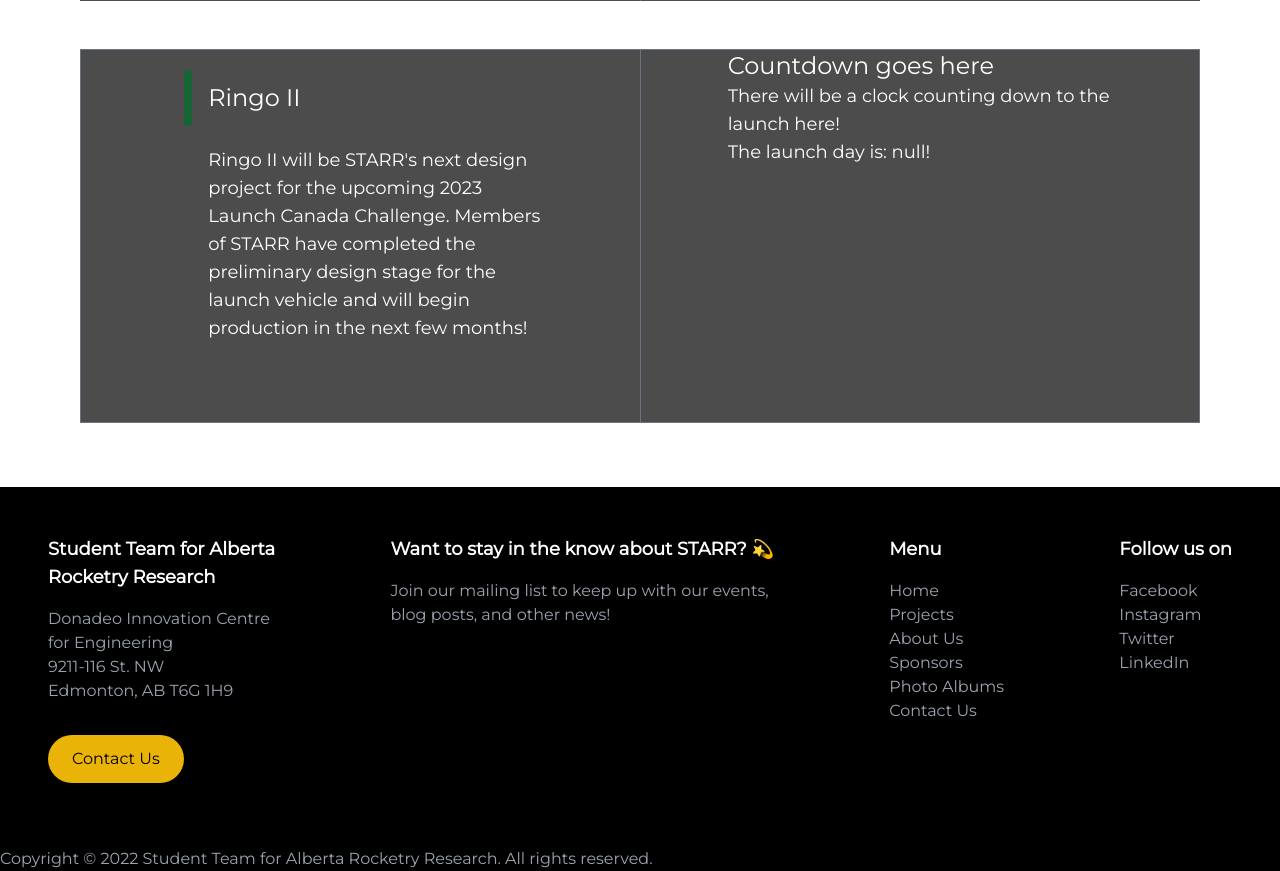
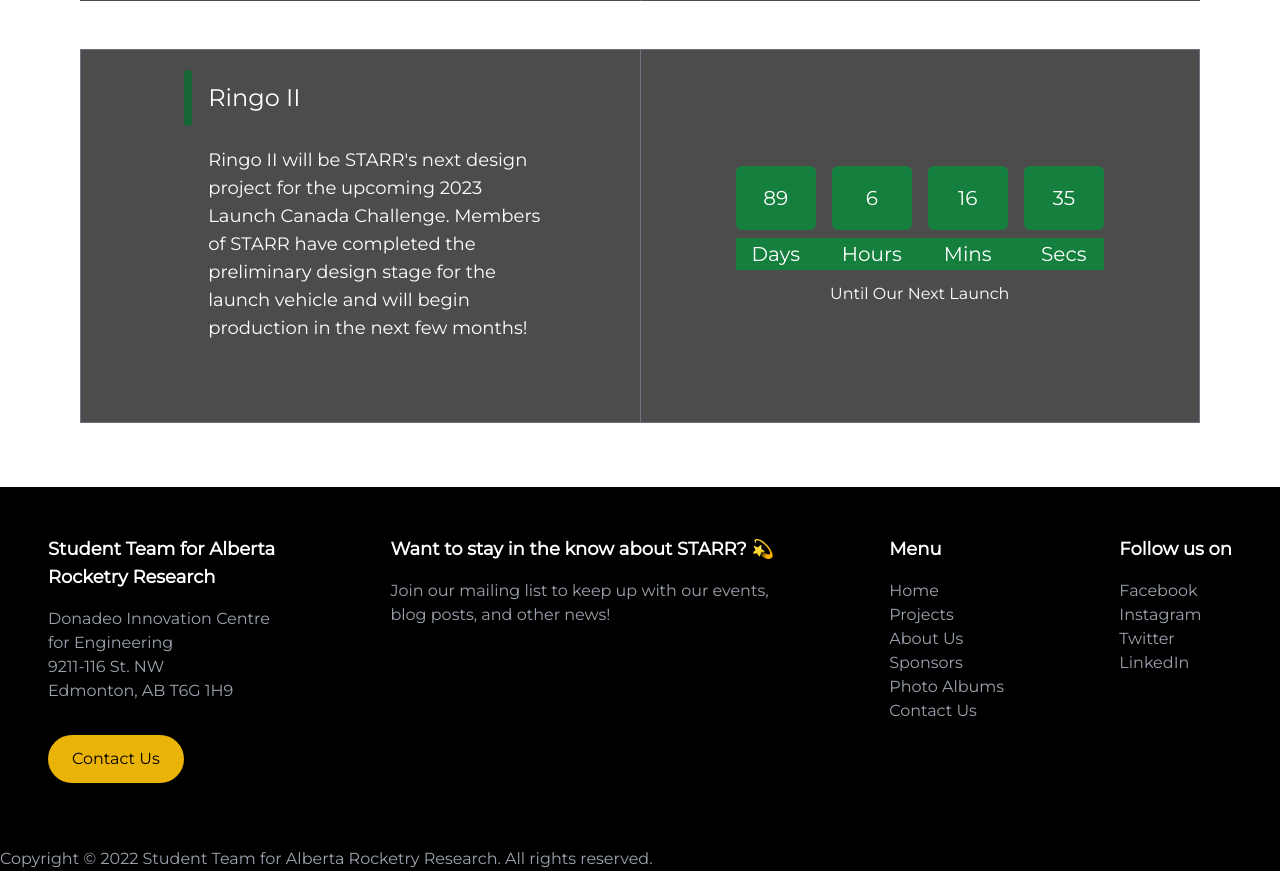
Before and after one commit to UASTARR/uastarr-website, a Flask app: page /projects in a window 1280 px wide. Shown: the part 1111-1982 px from the top of the page. Run offline with Flask 3, Linux system fonts and the light colour scheme.

Commit message:
Clock added

```diff
--- a/application/routes.py
+++ b/application/routes.py
@@ -16,7 +16,7 @@
     relative_path = "application\databases\main.db"
     conn = sqlite3.connect(relative_path)
     cursor = conn.cursor()
-    cursor.execute("SELECT imgref FROM sponsors;")
+    cursor.execute("SELECT imgref FROM sponsors WHERE mainpage = 1 AND hidden = 0;")
     rows = cursor.fetchall()
     sponsors = list()
     for row in rows:
@@ -29,8 +29,8 @@
 
 @application.route('/projects')
 def projects():
-
-    return render_template('projects.html', value="null")
+    launch_date = "2023-08-28T12:00:00"
+    return render_template('projects.html', value="null", launch_date=launch_date)
 
 @application.route('/sponsors')
 def sponsors():
@@ -41,7 +41,7 @@
     relative_path = "application\databases\main.db"
     conn = sqlite3.connect(relative_path)
     cursor = conn.cursor()
-    cursor.execute("SELECT name, description, imgref FROM sponsors;")
+    cursor.execute("SELECT name, description, imgref FROM sponsors WHERE hidden = 0;")
     rows = cursor.fetchall()
     sponsors = list()
     i=0
--- a/application/static/dist/main.css
+++ b/application/static/dist/main.css
@@ -767,6 +767,10 @@
   width: 13rem;
 }
 
+.w-4 {
+  width: 1rem;
+}
+
 .w-112 {
   width: 28rem;
 }
@@ -920,6 +924,18 @@
   margin-left: calc(3rem * calc(1 - var(--tw-space-x-reverse)));
 }
 
+.space-y-3 > :not([hidden]) ~ :not([hidden]) {
+  --tw-space-y-reverse: 0;
+  margin-top: calc(0.75rem * calc(1 - var(--tw-space-y-reverse)));
+  margin-bottom: calc(0.75rem * var(--tw-space-y-reverse));
+}
+
+.space-y-2 > :not([hidden]) ~ :not([hidden]) {
+  --tw-space-y-reverse: 0;
+  margin-top: calc(0.5rem * calc(1 - var(--tw-space-y-reverse)));
+  margin-bottom: calc(0.5rem * var(--tw-space-y-reverse));
+}
+
 .overflow-hidden {
   overflow: hidden;
 }
@@ -954,6 +970,10 @@
 
 .rounded-3xl {
   border-radius: 1.5rem;
+}
+
+.rounded-md {
+  border-radius: 0.375rem;
 }
 
 .rounded-b-2xl {
--- a/application/static/scripts.js
+++ b/application/static/scripts.js
@@ -1,3 +1,45 @@
+
+  function startCountdown(date) {
+    // Set the countdown end date and time
+    const countdownDate = new Date(date).getTime();
+
+    function updateCountdown() {
+      // Get the current date and time
+      const now = new Date().getTime();
+
+      // Calculate the time remaining
+      const timeRemaining = countdownDate - now;
+
+      // Calculate days, hours, minutes, and seconds
+      const days = Math.floor(timeRemaining / (1000 * 60 * 60 * 24));
+      const hours = Math.floor(
+        (timeRemaining % (1000 * 60 * 60 * 24)) / (1000 * 60 * 60)
+      );
+      const minutes = Math.floor((timeRemaining % (1000 * 60 * 60)) / (1000 * 60));
+      const seconds = Math.floor((timeRemaining % (1000 * 60)) / 1000);
+
+      // Update the countdown HTML elements
+      document.getElementById("days").innerHTML = days;
+      document.getElementById("hours").innerHTML = hours;
+      document.getElementById("minutes").innerHTML = minutes;
+      document.getElementById("seconds").innerHTML = seconds;
+
+      // If the countdown is finished, clear the interval
+      if (timeRemaining <= 0) {
+        clearInterval(countdownInterval);
+        // Optionally, perform any desired action when the countdown reaches zero
+        document.getElementById("countdown").innerHTML = "Countdown is over!";
+      }
+    }
+
+    // Call the updateCountdown function immediately
+    updateCountdown();
+
+    // Update the countdown every second
+    const countdownInterval = setInterval(updateCountdown, 1000);
+  }
+
+
   function showPopup() {
     document.getElementById("popup").classList.remove("hidden");
   }
--- a/application/templates/base.html
+++ b/application/templates/base.html
@@ -106,5 +106,5 @@
 
   <script src="https://ajax.googleapis.com/ajax/libs/jquery/3.6.1/jquery.min.js"></script>
   <script src="{{url_for('static', filename='scripts.js')}}"></script>
-
+  {% block script %}{% endblock %}
 </html>
--- a/application/templates/projects.html
+++ b/application/templates/projects.html
@@ -78,13 +78,57 @@
                     <div class = "h-20"></div>
                 </div>
             </div>
-            <div class ="shrink-0 grow flex justify-center overflow-hidden bg-black bg-opacity-70 border border-l-0 border-gray-500">
+            <div class ="shrink-0 grow flex items-center justify-center overflow-hidden bg-black bg-opacity-70 border border-l-0 border-gray-500">
                 <div class = "overflow-hidden w-96">
-                    <h1 class = "text-white text-2xl"> Countdown goes here </h1>
-                    <p1 class = "text-white text-lg">
-                        There will be a clock counting down to the launch here! <br>
-                        The launch day is: {{value}}!
-                    </p1>
+                    <div class = "flex flex-col items-center space-y-3">
+                        <div class = "flex justify-center items-center" id="countdown">
+                            <div class = "flex flex-col items-center space-y-2">
+                                <div class = "bg-green-700 h-16 w-20 rounded-md flex justify-center items-center">
+                                    <p class = "text-white text-xl" id="days"></p>
+                                </div>
+                                <div class = "bg-green-700 h-8 w-20 flex justify-center items-center">
+                                    <p class = "text-white text-xl">Days</p>
+                                </div>
+                            </div>
+                            <div class = "flex flex-col items-center space-y-2">
+                                <div class = "h-16 w-4 rounded-md flex justify-center items-center"></div>
+                                <div class = "bg-green-700 h-8 w-4 flex justify-center items-center"></div>
+                            </div>
+                            <div class = "flex flex-col items-center space-y-2">
+                                <div class = "bg-green-700 h-16 w-20 rounded-md flex justify-center items-center">
+                                    <p class = "text-white text-xl" id="hours"></p>
+                                </div>
+                                <div class = "bg-green-700 h-8 w-20 flex justify-center items-center">
+                                    <p class = "text-white text-xl">Hours</p>
+                                </div>
+                            </div>
+                            <div class = "flex flex-col items-center space-y-2">
+                                <div class = "h-16 w-4 rounded-md flex justify-center items-center"></div>
+                                <div class = "bg-green-700 h-8 w-4 flex justify-center items-center"></div>
+                            </div>
+                            <div class = "flex flex-col items-center space-y-2">
+                                <div class = "bg-green-700 h-16 w-20 rounded-md flex justify-center items-center">
+                                    <p class = "text-white text-xl" id="minutes"></p>
+                                </div>
+                                <div class = "bg-green-700 h-8 w-20 flex justify-center items-center">
+                                    <p class = "text-white text-xl">Mins</p>
+                                </div>
+                            </div>
+                            <div class = "flex flex-col items-center space-y-2">
+                                <div class = "h-16 w-4 rounded-md flex justify-center items-center"></div>
+                                <div class = "bg-green-700 h-8 w-4 flex justify-center items-center"></div>
+                            </div>
+                            <div class = "flex flex-col items-center space-y-2">
+                                <div class = "bg-green-700 h-16 w-20 rounded-md flex justify-center items-center">
+                                    <p class = "text-white text-xl" id="seconds"></p>
+                                </div>
+                                <div class = "bg-green-700 h-8 w-20 flex justify-center items-center">
+                                    <p class = "text-white text-xl">Secs</p>
+                                </div>
+                            </div>
+                        </div>
+                        <p class = "text-white">Until Our Next Launch</p>
+                    </div>
                 </div>
 
             </div>
@@ -96,3 +140,10 @@
     <div class = "h-16"></div>
 
 {% endblock %}
+
+{% block script %}
+    <script>
+        var launch_date = "{{launch_date}}";
+        startCountdown(launch_date);
+    </script>
+{% endblock %}
--- a/application/templates/sponsors.html
+++ b/application/templates/sponsors.html
@@ -31,7 +31,7 @@
             <div class = "flex h-128 overflow-hidden">
                 <div class ="bg-cover grow overflow-hidden basis-1/2 flex justify-center items-center" style="background-image: url({{sponsor.bkgimgref}}); min-width: 512px;">
                     <div class = "flex-none">
-                        <img class="flex-none overflow-hidden w-112" src={{sponsor.imgref}}>
+                        <img class="flex-none overflow-hidden w-112 fade_in" src={{sponsor.imgref}}>
                     </div>
                 </div>
                 <div class ="bg-DarkBlue grow overflow-hidden min-w-fit flex justify-center items-center basis-1/2">
@@ -61,7 +61,7 @@
             </div>
             <div class ="bg-cover grow overflow-hidden basis-1/2 flex justify-center items-center" style="background-image: url({{sponsor.bkgimgref}}); min-width: 512px;">
                 <div class = "flex-none">
-                    <img class="flex-none overflow-hidden w-112" src={{sponsor.imgref}}>
+                    <img class="flex-none overflow-hidden w-112 fade_in" src={{sponsor.imgref}}>
                 </div>
             </div>
 
```
Also changed, not shown: application/templates/index.html (+8 -1 lines), application/templates/join.html (+8 -54 lines), application/databases/main.db.
